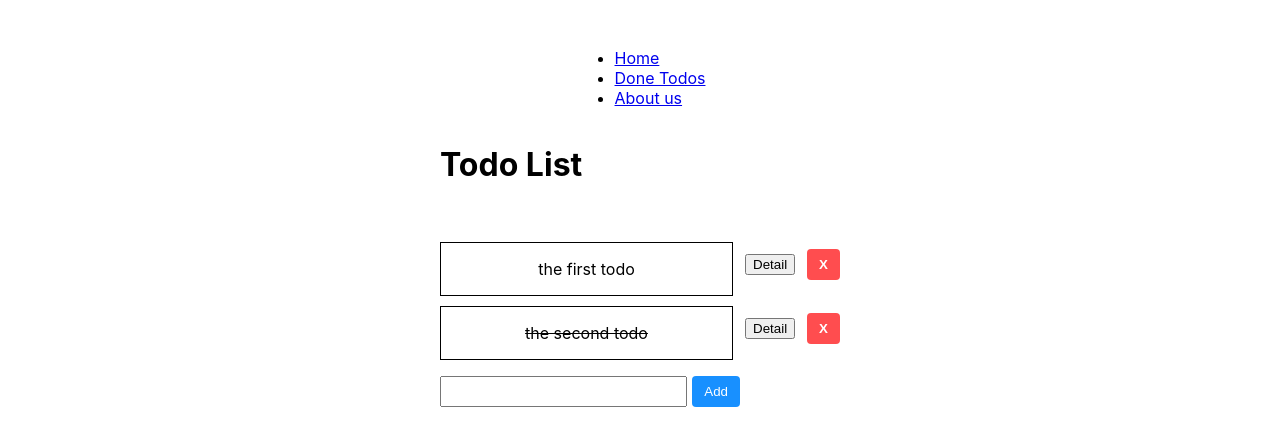
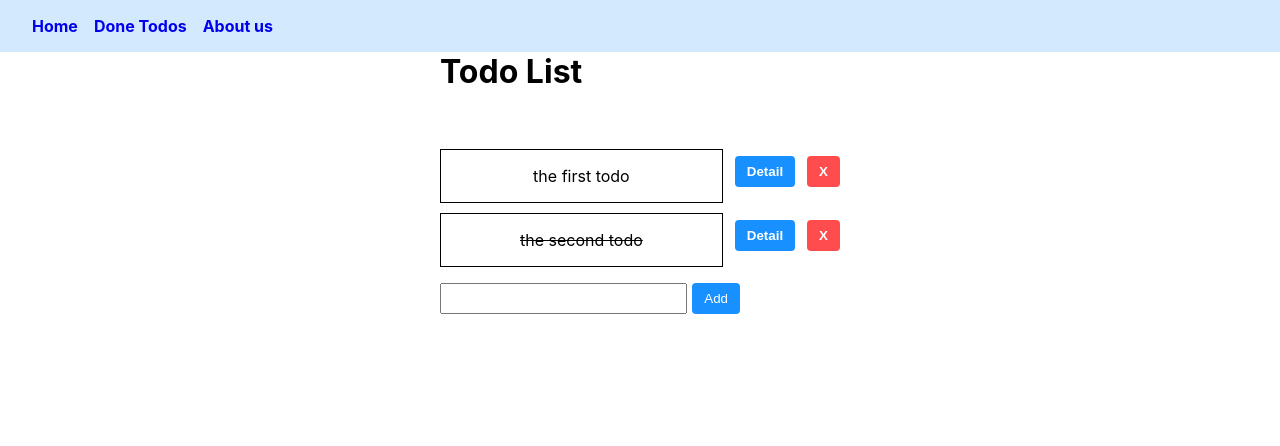
Before and after one commit to Chris-Lee-LEECH3/day10-todo, a React (Create React App) app in the folder my-app/: page / in a window 1280 px wide. Shown: the top 446 px of the page. Built offline with nearby package versions, Linux system fonts and the light colour scheme.

Commit message:
feat: update css file

```diff
--- a/my-app/src/App.css
+++ b/my-app/src/App.css
@@ -1,8 +1,45 @@
+* {
+  box-sizing: border-box;
+  margin: 0;
+  padding: 0;
+}
+
 .App {
   display: flex;
   flex-direction: column;
   align-items: center;
-  padding: 2rem;
+}
+
+header {
+  width: 100%;
+  background-color: #d3e9fd;
+}
+
+header > nav {
+  height: 100%;
+  padding: 0.5rem 1rem;
+}
+
+header > nav > ul {
+  display: flex;
+  list-style: none;
+  padding: 0.5rem 1rem;
+  gap: 1rem;
+  height: 100%;
+}
+
+header > nav > ul > li{
+  height: 100%;
+}
+
+header > nav > ul > li > a {
+  font-weight: bold;
+  text-decoration: none;
+}
+
+header > nav > ul > li > a:hover {
+  color: #ff0000;
+  text-decoration: underline;
 }
 
 .todo-group-container {
@@ -31,6 +68,16 @@
   border: 1px solid #000;
   margin-top: 10px;
   text-align: center;
+}
+
+.todo-detail-btn {
+  padding: 8px 12px;
+  border: none;
+  background-color: #1890ff;
+  color: white;
+  font-weight: bold;
+  cursor: pointer;
+  border-radius: 4px;
 }
 
 .todo-remove-btn {
```
